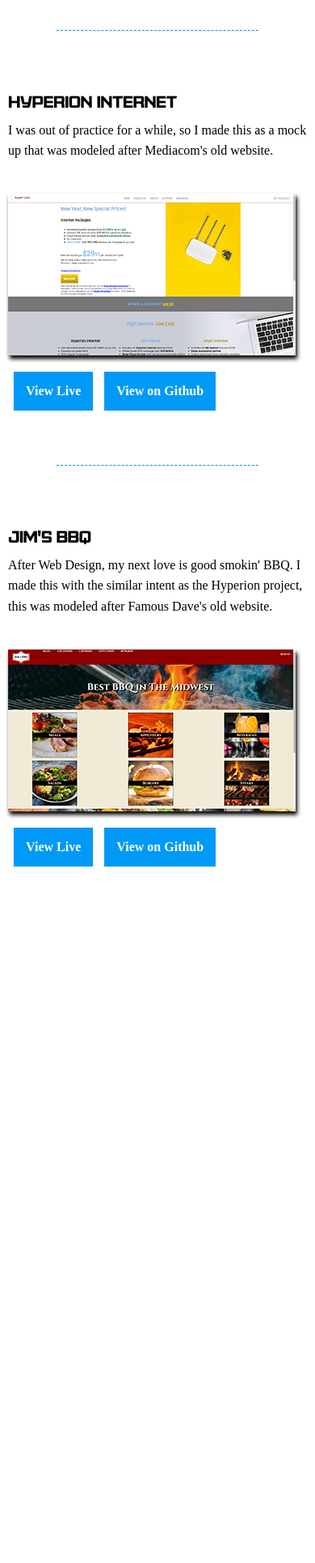
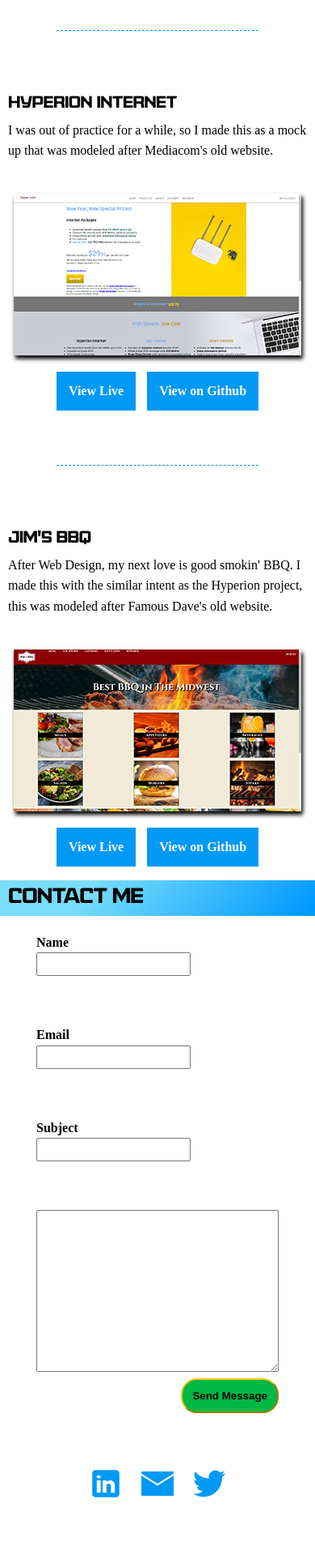
Before and after one commit to jkcrawley/portfolio, a PHP site: page / in a window 390 px wide. Shown: the part 2400-4330 px from the top of the page at 81% size. Before the commit the page ends 3470 px from the top, so only its background shows below. Run offline with PHP 8.4, Linux system fonts and the light colour scheme; some web fonts are replaced.

Commit message:
Revamped Website

```diff
--- a/css/stylesheet.css
+++ b/css/stylesheet.css
@@ -327,6 +359,58 @@ hr{
     border-top: 1px dashed var(--star-blue);
 }
 
+
+/*contact section */
+
+.contact-form{
+    margin: 0 auto;
+    text-align: left;
+    width: 600px;
+    display: block;
+    clear: right;
+}
+
+.contact-form textarea{
+    width: 100%;
+    height: 200px;
+}
+
+#submit{
+    padding: 12px;
+    border-color: var(--star-gold);
+    border-radius: 20px;
+    background-color: var(--star-green);
+    cursor: pointer;
+    font-weight: bold;
+    float: right;
+    transition: background-color 200ms ease-in;
+}
+
+
+#submit:hover{
+    background-color: var(--star-gold);
+}
+
+#contact a{
+    text-decoration: none;
+}
+
+
+
+.contact-links{
+    width: 40px;
+    height: 40px;
+    fill: var(--star-blue);
+    transition: all 0.5s;
+    margin: 10px;
+}
+
+.contact-links:hover{
+    width: 43px;
+    height: 45px;
+    fill: blue;
+}
+
 @media only screen and (min-width: 320px) and (max-width: 480px){
     .hamburger{
         height: 30px;
@@ -442,6 +527,7 @@ hr{
     .preview{
         display: flex;
         flex-wrap: wrap;
+        justify-content: center;
         width: 100%;
         transform: translateX(0);
         opacity: 1;
@@ -485,4 +571,8 @@ hr{
         text-align: center;
     }
 
+    .contact-form{
+        width: 320px;
+    }
+
 }
--- a/index.html
+++ b/index.php
@@ -25,9 +25,9 @@
         </div>
         <nav>
             <ul>
-                <li><a href="#about">About me</a></li>
-                <li><a href="#work">My Work</a></li>
-                <li><a href="#contact">Contact</a></li>
+                <li><a href="#about"><button class='nav-btn'>About me</button></a></li>
+                <li><a href="#work"><button class='nav-btn'>My Work</button></a></li>
+                <li><a href="#contact"><button class='nav-btn'>Contact</button></a></li>
             </ul>
         </nav>
         <section class="hero">
@@ -131,6 +131,49 @@
                 </div>
             </article>
         </section>
+        <section class="content">
+
+            <article id="contact">
+                <h2>Contact Me</h2>
+                <div class="content-wrapper">
+                    <div class="contact-form">
+                        <form action="contact.php" method="post">
+                            <p>
+                                <label for="name"><b>Name</b></label><br />
+                                <input type="text" name="name" id="name"  style="padding: 5px;" required/>
+                            </p>
+                            <p>
+                                <label for="email"><b>Email</b></label><br />
+                                <input type="email" name="email" id="email"  style="padding: 5px;" required />
+                            </p>
+                            <p>
+                                <label for="subject"><b>Subject</b></label><br />
+                                <input type="text" name="subject"  style="padding: 5px;" required />
+                            </p>
+                            <p>
+                            <textarea name="message" id="message" value="Message here" style="padding: 5px;" required></textarea><br />
+                            <input type="submit" name="submit" id="submit" value="Send Message"/>
+                            </p>
+                    </form>
+                    </div>
+
+                    <p style="margin-top: 80px;">
+                    <a href="https://www.linkedin.com/in/james-crawley-45274028/" target="_blank">
+                        <svg class='contact-links' xmlns="http://www.w3.org/2000/svg" x="0px" y="0px" viewBox="0 0 50 50">
+                            <path d="M41,4H9C6.24,4,4,6.24,4,9v32c0,2.76,2.24,5,5,5h32c2.76,0,5-2.24,5-5V9C46,6.24,43.76,4,41,4z M17,20v19h-6V20H17z M11,14.47c0-1.4,1.2-2.47,3-2.47s2.93,1.07,3,2.47c0,1.4-1.12,2.53-3,2.53C12.2,17,11,15.87,11,14.47z M39,39h-6c0,0,0-9.26,0-10 c0-2-1-4-3.5-4.04h-0.08C27,24.96,26,27.02,26,29c0,0.91,0,10,0,10h-6V20h6v2.56c0,0,1.93-2.56,5.81-2.56 c3.97,0,7.19,2.73,7.19,8.26V39z"></path>
+                        </svg>
+                    </a>
+                    <a href="mailto: j-crawley@live.com" target="_blank">
+                        <svg id="Layer_1_1_" class="contact-links" style="enable-background:new 0 0 16 16;" version="1.1" viewBox="0 0 16 16" xml:space="preserve" xmlns="http://www.w3.org/2000/svg" xmlns:xlink="http://www.w3.org/1999/xlink"><polygon points="0,4 0,14 16,14 16,4 8,9 "/><polygon points="0,3 8,8 16,3 16,2 0,2 "/></svg>
+                    </a>
+
+                    <a href='https://twitter.com/j_crawley82' target='_blank'>
+                        <svg role="img" class="contact-links" viewBox="0 0 24 24" xmlns="http://www.w3.org/2000/svg"><title>Twitter</title><path d="M23.953 4.57a10 10 0 01-2.825.775 4.958 4.958 0 002.163-2.723c-.951.555-2.005.959-3.127 1.184a4.92 4.92 0 00-8.384 4.482C7.69 8.095 4.067 6.13 1.64 3.162a4.822 4.822 0 00-.666 2.475c0 1.71.87 3.213 2.188 4.096a4.904 4.904 0 01-2.228-.616v.06a4.923 4.923 0 003.946 4.827 4.996 4.996 0 01-2.212.085 4.936 4.936 0 004.604 3.417 9.867 9.867 0 01-6.102 2.105c-.39 0-.779-.023-1.17-.067a13.995 13.995 0 007.557 2.209c9.053 0 13.998-7.496 13.998-13.985 0-.21 0-.42-.015-.63A9.935 9.935 0 0024 4.59z"/></svg>
+                    </a>
+                    </p>
+                </div>
+            </article>
+        </section>
     </main>
 
 </body>
```
Also changed, not shown: other parts of css/stylesheet.css (+36 -3 lines), contact.php (added, +18 -0 lines), images/linkedin-svg.svg (added), readme.md (added).
